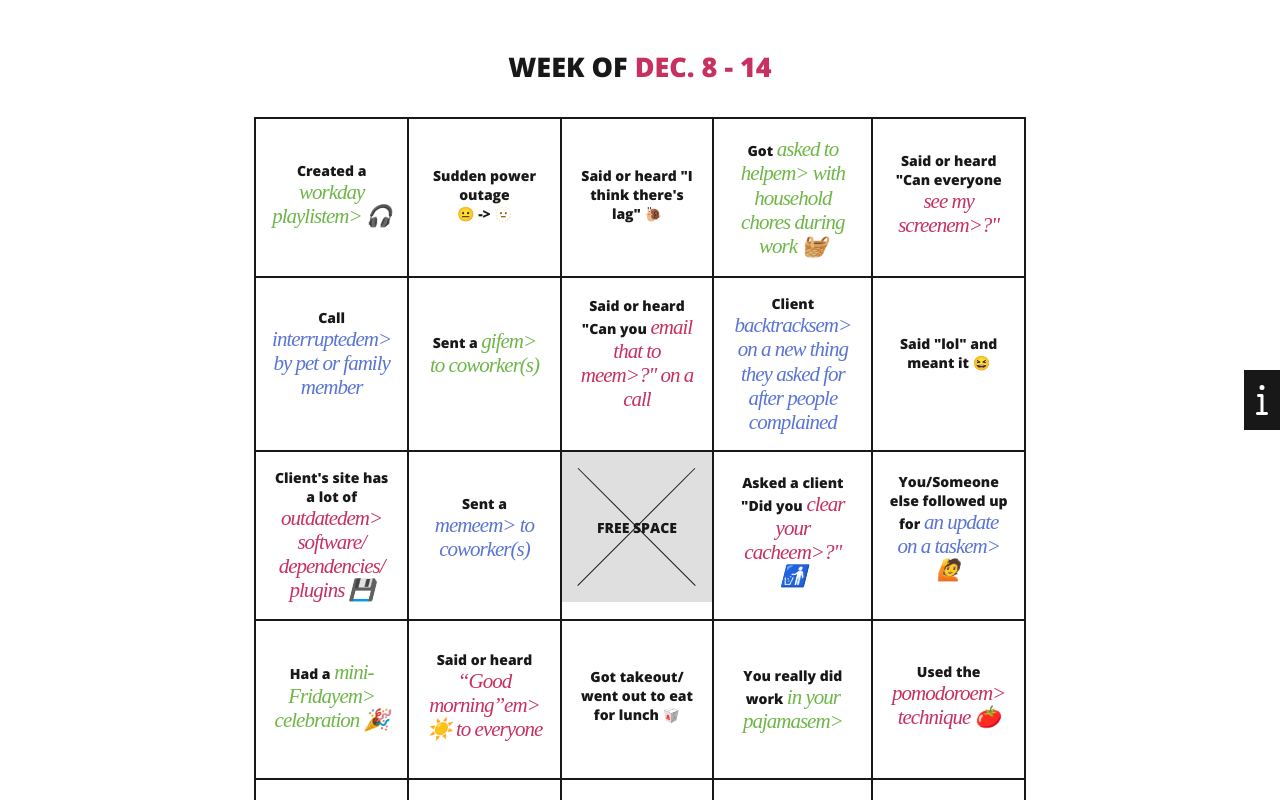
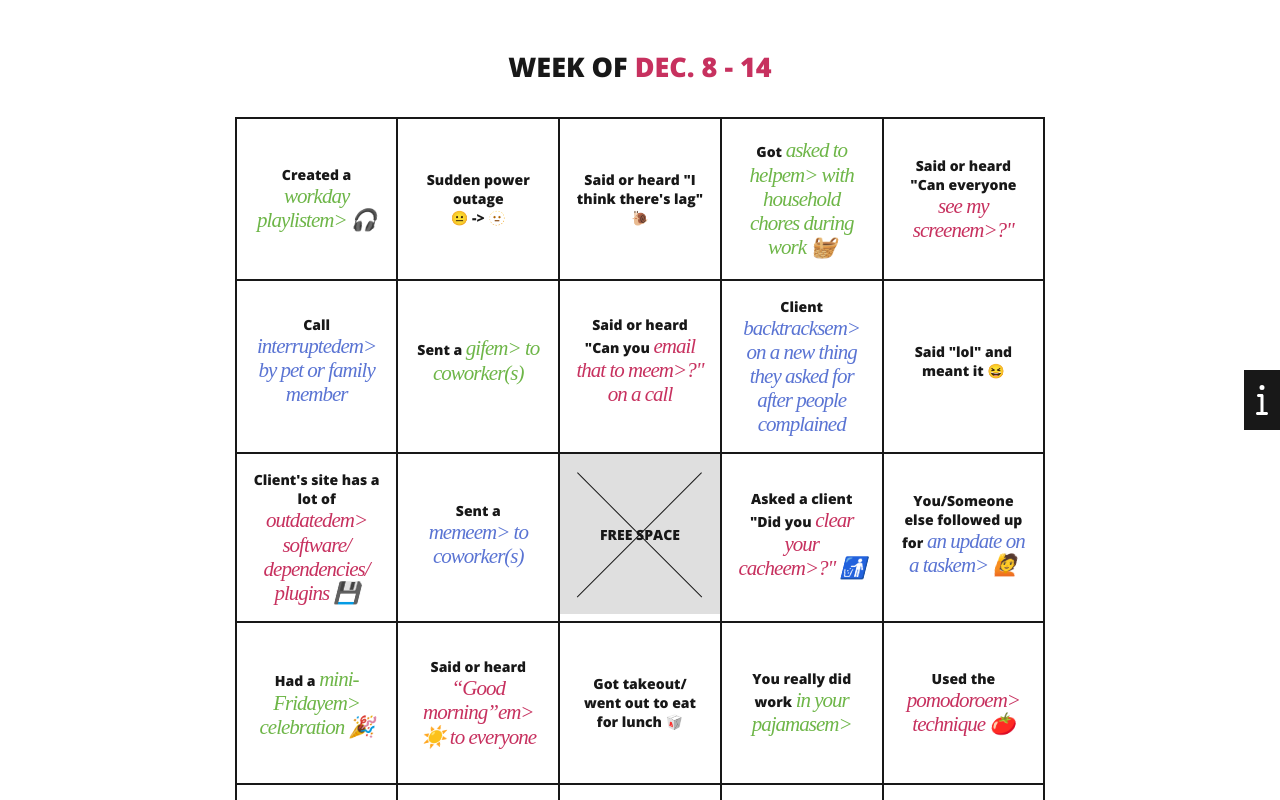
Before and after one commit to giantpaper/techybingo, a Vue app: page / in a window 1280 px wide. Shown: the top 800 px of the page. Built offline with nearby package versions, Linux system fonts and the light colour scheme; a web font is replaced by a local one.

Commit message:
IMPROV: adjusted the board to fit the bigger text size

```diff
--- a/src/components/Board.vue
+++ b/src/components/Board.vue
@@ -23,7 +23,7 @@
 		display: grid;
 		grid-template-columns: repeat(5, 1fr);
 		margin: 0 auto;
-		width: 100ch;
+		width: 105ch;
 		aspect-ratio: 1/1;
 		list-style: none;
 		margin-top: 0;
```
